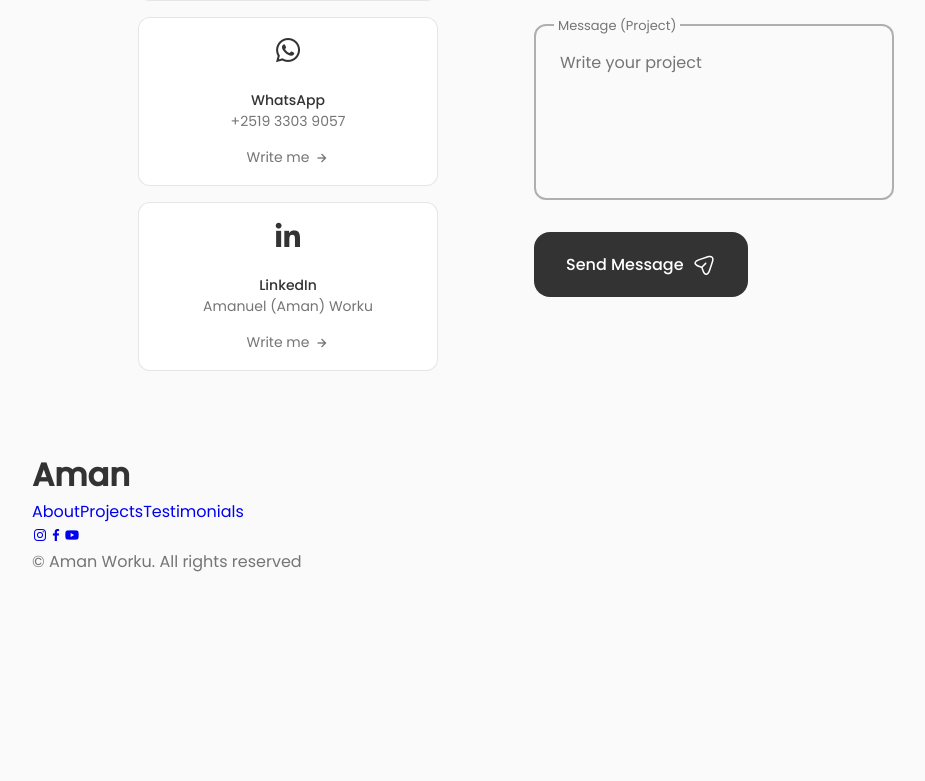
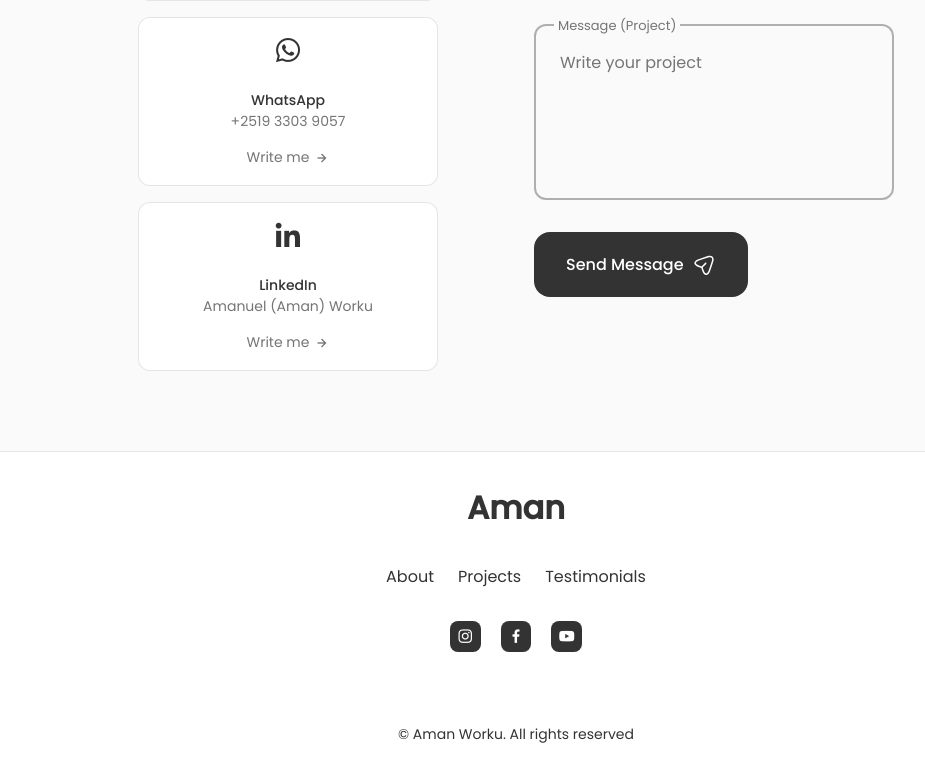
Before and after one commit to AmanWorku/AmanWorku.github.io, a React (Create React App) app: page / in a window 1280 px wide. Shown: the part 4411-5192 px from the top of the page, without its empty margins (124-1049 px from the left). Before the commit the page ends 4985 px from the top, so only its background shows below. Built offline with nearby package versions, Linux system fonts and the light colour scheme.

Commit message:
Finish with styling the footer

```diff
--- a/src/components/footer/Footer.jsx
+++ b/src/components/footer/Footer.jsx
@@ -8,9 +8,9 @@ const Footer = () => {
             <ul className="footer__list">
                 <li>
                     <a href="#about" className="footer__link">About</a>
-                    <a href="#portfolio" className="footer__link">Projects</a>
-                    <a href="#testimonials" className="footer__link">Testimonials</a>
                 </li>
+                <li> <a href="#portfolio" className="footer__link">Projects</a></li>
+                <li> <a href="#testimonials" className="footer__link">Testimonials</a></li>
             </ul>
 
             <div className="footer__social">
--- a/src/components/footer/footer.css
+++ b/src/components/footer/footer.css
@@ -0,0 +1,64 @@
+.footer {
+    background-color: var(--container-color);
+    border-top: 1px solid rgba(0, 0, 0, 0.1);
+}
+
+.footer__container {
+    padding: 2rem 0 6rem;
+}
+
+.footer__title,
+.footer__link {
+    color: var(--title-color);
+}
+
+.footer__title {
+    text-align: center;
+    margin-bottom: var(--mb-2);
+}
+
+.footer__link:hover {
+    color: var(--title-color-dark);
+}
+
+.footer__list {
+    display: flex;
+    justify-content: center;
+    column-gap: 1.5rem;
+    margin-bottom: var(--mb-2);
+}
+
+.footer__social {
+    display: flex;
+    justify-content: center;
+    column-gap: 1.25rem;
+}
+
+.footer__social-link {
+    background-color: var(--title-color);
+    color: var(--container-color);
+    font-size: 1.125rem;
+    padding: 0.4rem;
+    border-radius: 0.5rem;
+    display: inline-flex;
+}
+
+.footer__social-link:hover {
+    background-color: var(--title-color-dark);
+}
+
+.footer__copy {
+    display: block;
+    margin-top: 4.5rem;
+    color: var(--title-color);
+    text-align: center;
+    font-size: var(--small-font-size);
+}
+
+@media screen and (max-width: 992px) {
+    .footer__social-link {
+        padding: 0.25rem;
+        border-radius: 0.25rem;
+        font-size: 1rem;
+    }
+}
```
